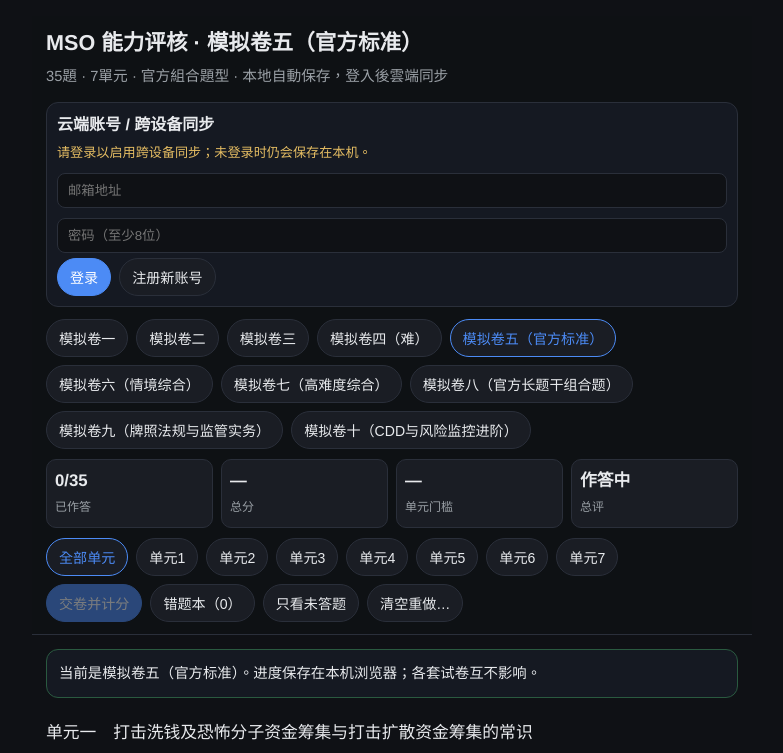
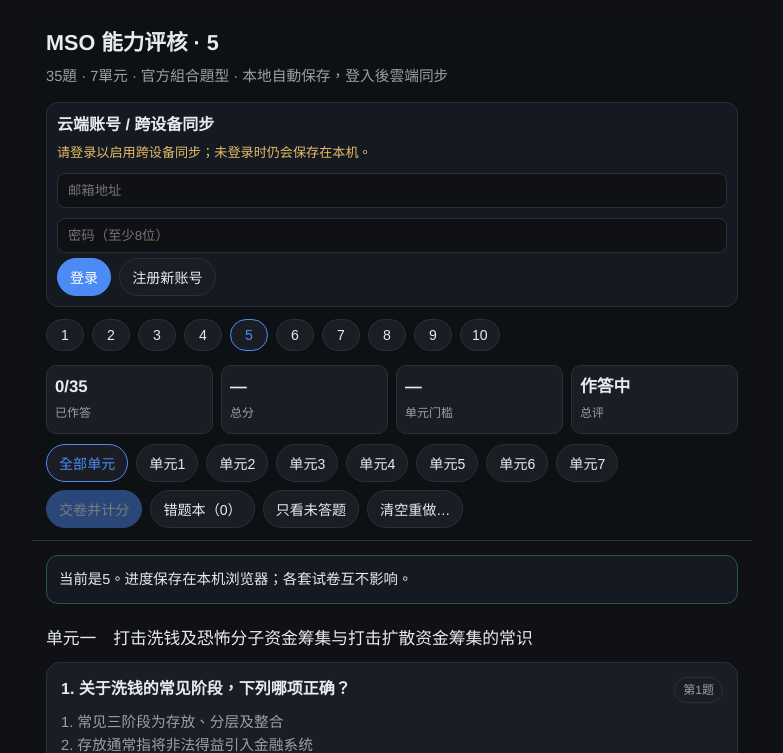
Before and after one commit to superorange20/Qsort, a plain HTML site: page mso-exam/index.html in a window 1280 px wide. Shown: the top 753 px of the page, without its empty margins (248-1031 px from the left). Drawn offline with nearby package versions, Linux system fonts and the light colour scheme.

Commit message:
Shorten exam tabs to numeric labels and improve horizontal scrolling

```diff
--- a/mso-exam/index.html
+++ b/mso-exam/index.html
@@ -43,6 +43,8 @@
     .stat b { display: block; font-size: 1.05rem; }
     .stat span { color: var(--muted); font-size: 0.75rem; }
     .actions { display: flex; flex-wrap: wrap; gap: 8px; }
+    #paperTabs { flex-wrap: nowrap; overflow-x: auto; overflow-y: hidden; padding-bottom: 4px; -webkit-overflow-scrolling: touch; }
+    #paperTabs .chip { flex: 0 0 auto; min-width: 38px; padding: 7px 11px; }
     button, .chip {
       border: 1px solid var(--line);
       background: var(--card);
@@ -514,16 +516,16 @@
     ];
 
     const PAPERS = {
-      1: { name: "模拟卷一", storage: "mso_exam_v1_orange", questions: PAPER1 },
-      2: { name: "模拟卷二", storage: "mso_exam_v2_orange", questions: PAPER2 },
-      3: { name: "模拟卷三", storage: "mso_exam_v3_orange", questions: PAPER3 },
-      4: { name: "模拟卷四（难）", storage: "mso_exam_v4_orange", questions: PAPER4 },
-      5: { name: "模拟卷五（官方标准）", storage: "mso_exam_v5_orange", questions: PAPER5 },
-      6: { name: "模拟卷六（情境综合）", storage: "mso_exam_v6_orange", questions: PAPER6 },
-      7: { name: "模拟卷七（高难度综合）", storage: "mso_exam_v7_orange", questions: PAPER7 },
-      8: { name: "模拟卷八（官方长题干组合题）", storage: "mso_exam_v8_orange", questions: PAPER8 },
-      9: { name: "模拟卷九（牌照法规与监管实务）", storage: "mso_exam_v9_orange", questions: PAPER9 },
-      10: { name: "模拟卷十（CDD与风险监控进阶）", storage: "mso_exam_v10_orange", questions: PAPER10 },
+      1: { name: "1", storage: "mso_exam_v1_orange", questions: PAPER1 },
+      2: { name: "2", storage: "mso_exam_v2_orange", questions: PAPER2 },
+      3: { name: "3", storage: "mso_exam_v3_orange", questions: PAPER3 },
+      4: { name: "4", storage: "mso_exam_v4_orange", questions: PAPER4 },
+      5: { name: "5", storage: "mso_exam_v5_orange", questions: PAPER5 },
+      6: { name: "6", storage: "mso_exam_v6_orange", questions: PAPER6 },
+      7: { name: "7", storage: "mso_exam_v7_orange", questions: PAPER7 },
+      8: { name: "8", storage: "mso_exam_v8_orange", questions: PAPER8 },
+      9: { name: "9", storage: "mso_exam_v9_orange", questions: PAPER9 },
+      10: { name: "10", storage: "mso_exam_v10_orange", questions: PAPER10 },
     };
 
     let paperId = Number(localStorage.getItem("mso_exam_active_paper") || "5");
```
